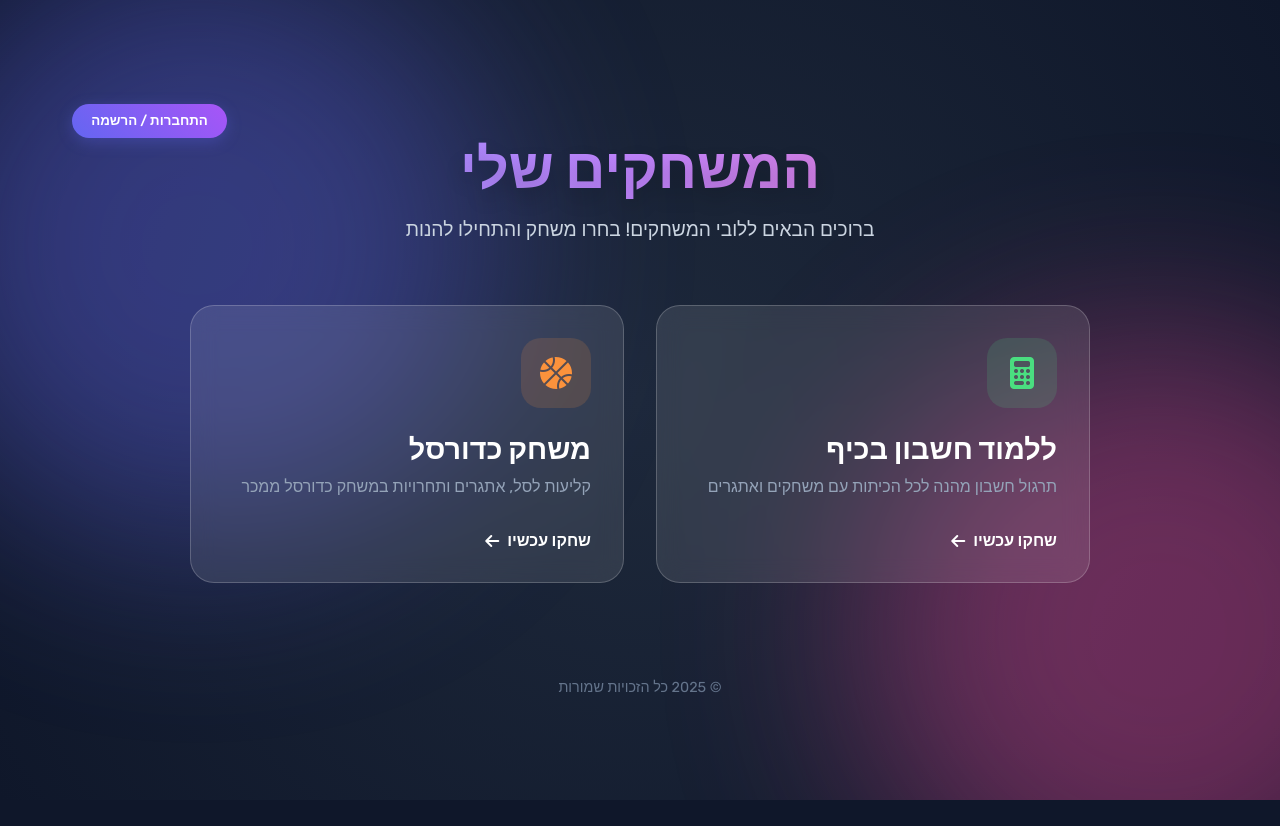
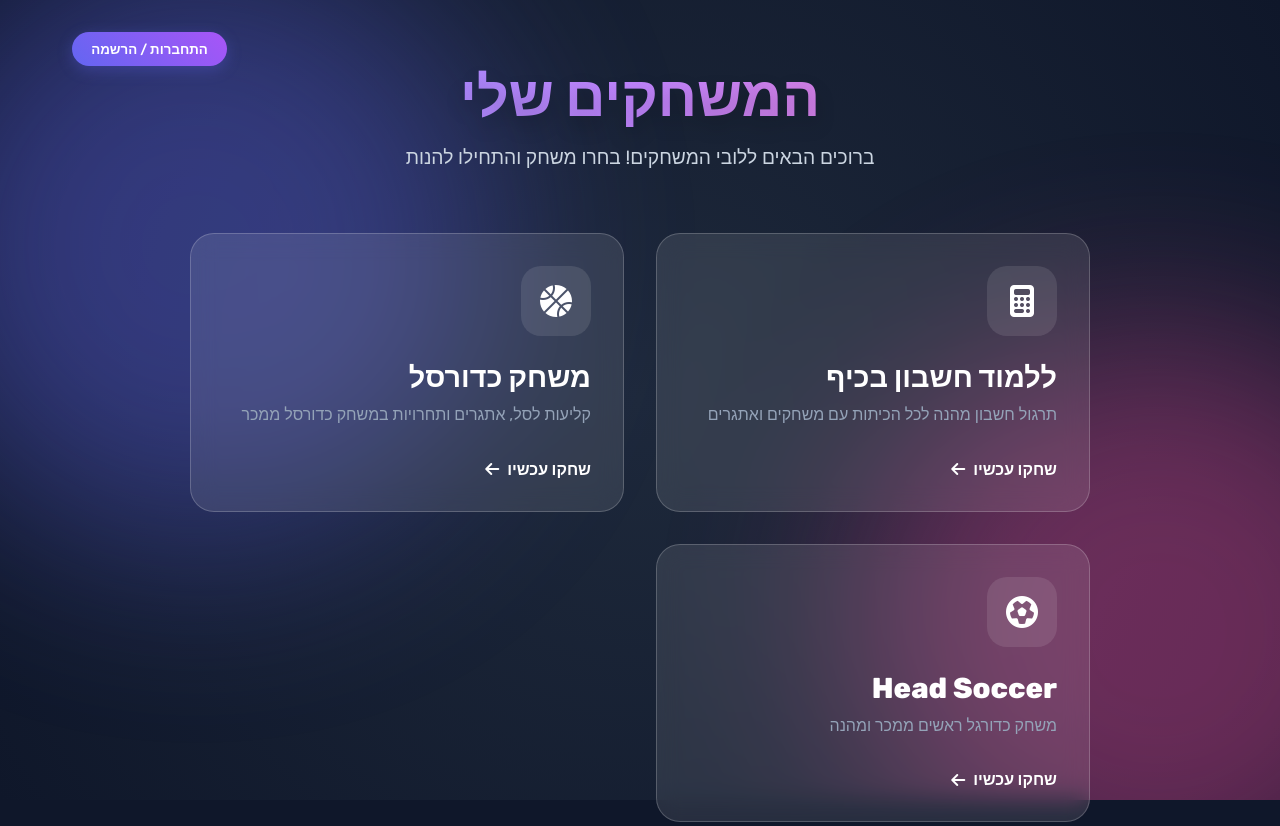
Before and after one commit to whoneedsaname-1/hub, a plain HTML site: page index.html in a window 1280 px wide. Shown: the top 826 px of the page. Before the commit the page ends 800 px from the top, so only its background shows below. Drawn offline with Linux system fonts and the light colour scheme.

Commit message:
Add files via upload

```diff
--- a/index.html
+++ b/index.html
@@ -54,6 +54,19 @@
                 </div>
                 <div class="card-bg"></div>
             </a>
+
+            <!-- Game 3: Head Soccer -->
+            <a href="https://whoneedsaname-1.github.io/head_soccer/" class="game-card soccer-card" target="_blank">
+                <div class="card-content">
+                    <div class="icon-wrapper">
+                        <i class="fa-solid fa-futbol"></i>
+                    </div>
+                    <h2>Head Soccer</h2>
+                    <p>משחק כדורגל ראשים ממכר ומהנה</p>
+                    <span class="play-btn">שחקו עכשיו <i class="fa-solid fa-arrow-left"></i></span>
+                </div>
+                <div class="card-bg"></div>
+            </a>
         </div>
     </main>
 
--- a/style.css
+++ b/style.css
@@ -220,19 +220,6 @@ header p {
     transition: transform 0.4s ease;
 }
 
-.math-card .icon-wrapper {
-    color: #4ade80;
-    background: rgba(74, 222, 128, 0.15);
-}
-
-.basket-card .icon-wrapper {
-    color: #fb923c;
-    background: rgba(251, 146, 60, 0.15);
-}
-
-.game-card:hover .icon-wrapper {
-    transform: scale(1.1) rotate(5deg);
-}
 
 .game-card h2 {
     font-size: 1.8rem;
```
